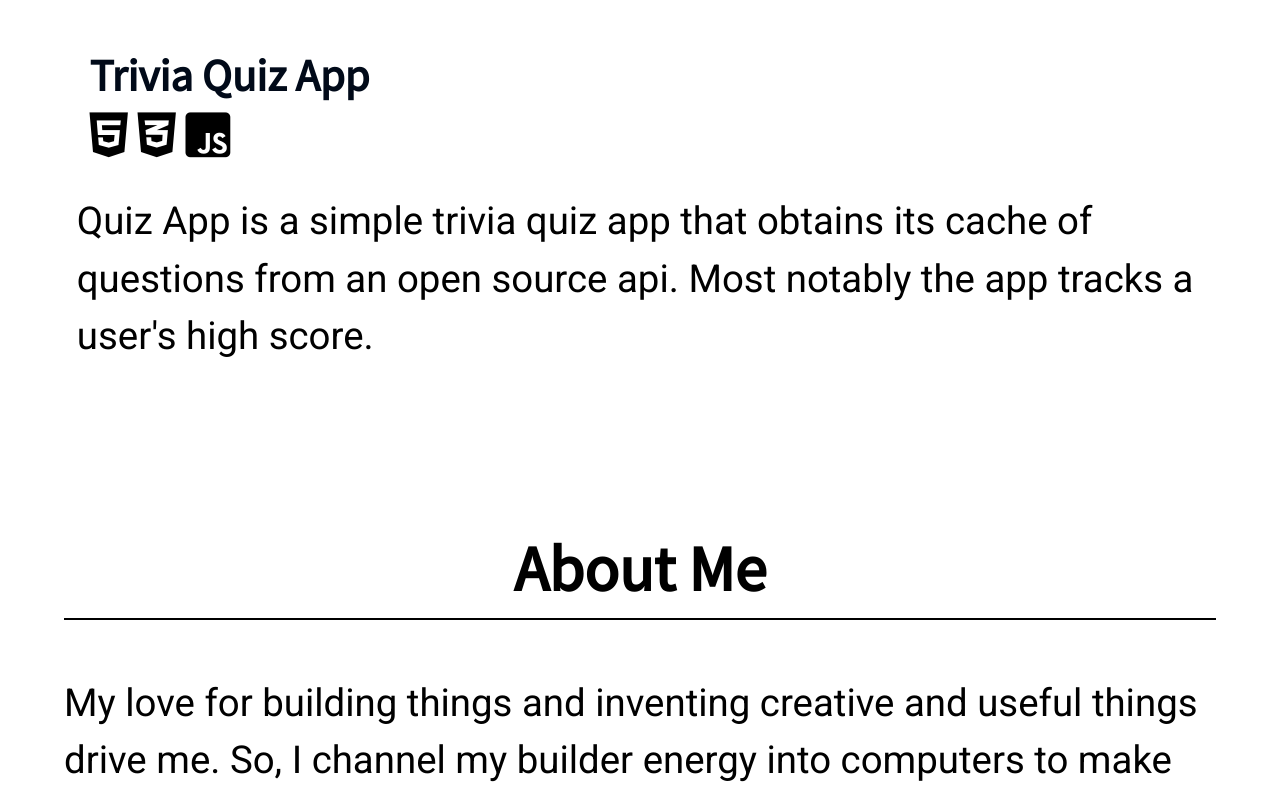
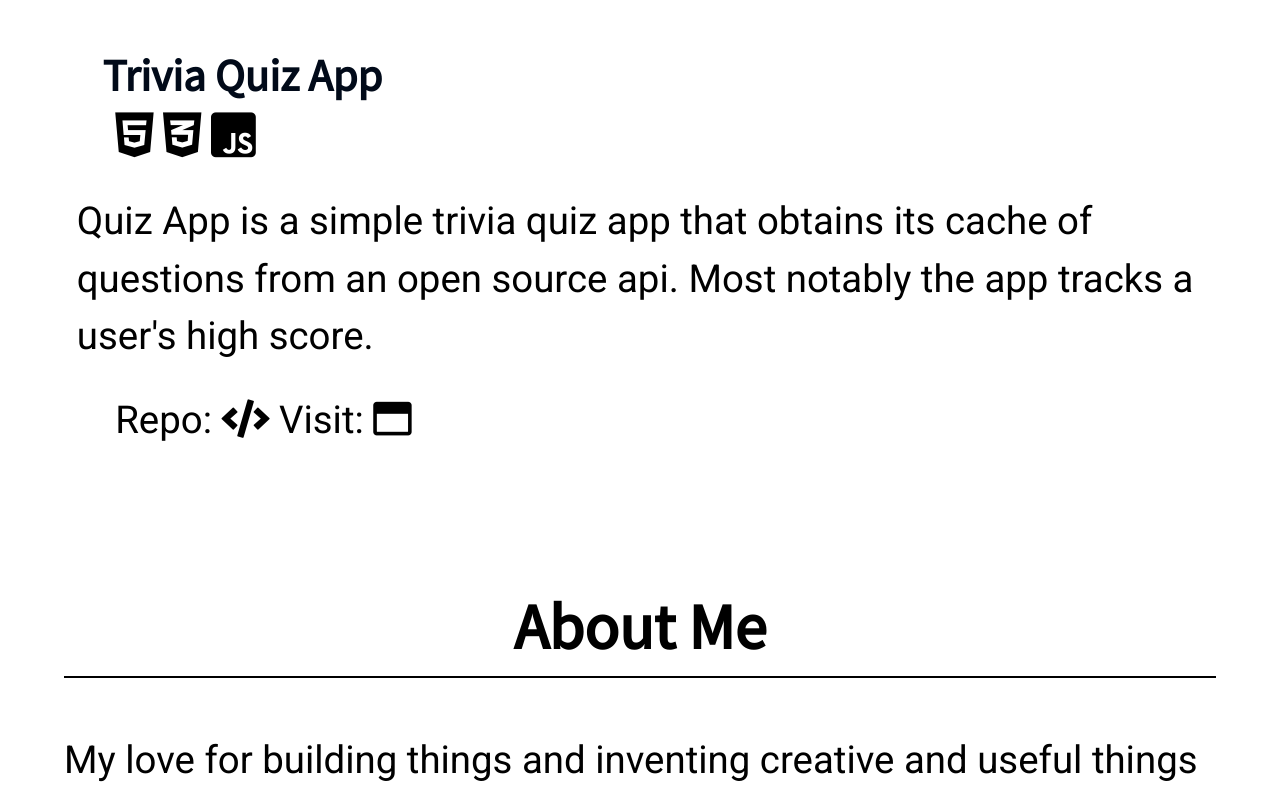
Before and after one commit to dvnx/my-portfolio, a plain HTML site: page index.html in a window 1280 px wide. Shown: the part 1860-2659 px from the top of the page. Drawn offline with nearby package versions, Linux system fonts and the light colour scheme.

Commit message:
add repo and visit links to project items

```diff
--- a/index.html
+++ b/index.html
@@ -44,6 +44,12 @@
             <p class="project-description">Quiz App is a simple trivia quiz app that obtains its cache of questions from an open source api. Most notably the app
             tracks a user's high score.</p>
           </div>
+          <div class="project-links">
+            <label for="repo-link">Repo:</label>
+            <a target="_blank" href="https://github.com/thinkful-ei-cheetah/quiz-app-ben-nick"><i class="fas fa-code" id="repo-link"></i></a>
+            <label for="live-link">Visit:</label>
+            <a target="_blank" href="https://dvnx.github.io/quiz-app-ben-nick/"><i class="far fa-window-maximize"></i></a>
+          </div>
         </li>
       </ul>
     </section>
--- a/styles/main.css
+++ b/styles/main.css
@@ -118,17 +118,21 @@ section > h2 {
 
 .project-title {
   color: #010a19;
-  padding-left: 2vw;
+  padding-left: 3vw;
   margin-bottom: 0;
 }
 
 .project-tech {
-  padding-left: 2vw;
+  padding-left: 4vw;
   margin-bottom: 0;
 }
 
 .project-description {
   margin: 2vw 1vw;
+}
+
+.project-links {
+  padding-left: 4vw;
 }
 
 .contact-list {
@@ -159,8 +163,8 @@ section > h2 {
 
 .arrow-top-of-page {
   position: fixed;
-  bottom: 30px;
-  right: 30px;
+  bottom: 1vw;
+  right: 1vw;
 }
 
 footer {
```
